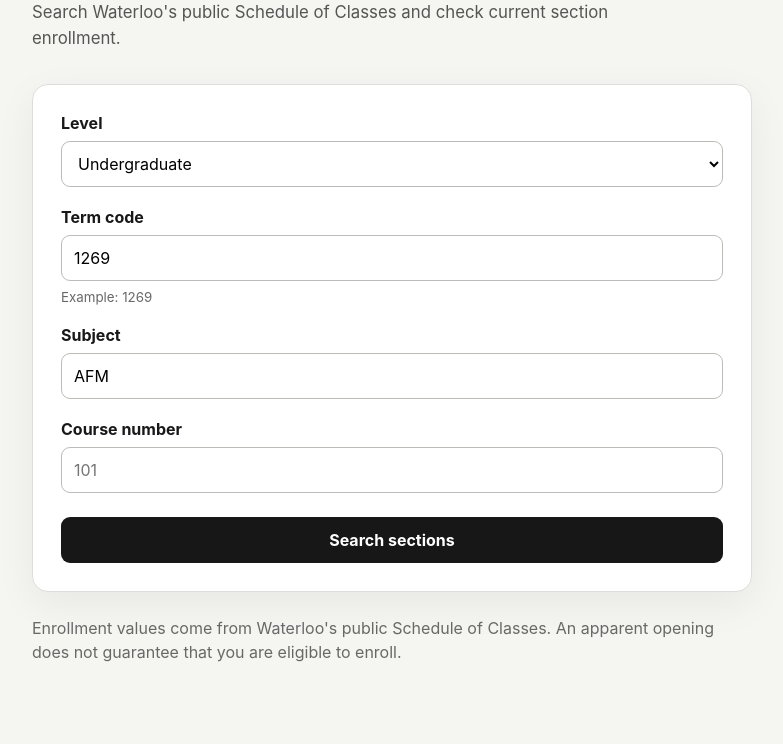
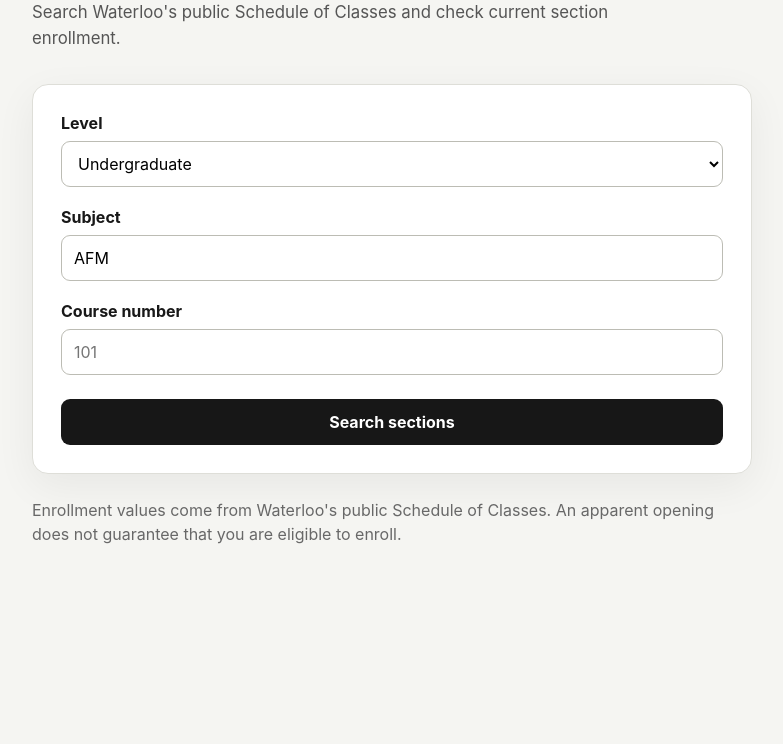
Before and after one commit to Buckerit/UW_SEAT_WATCH, a FastAPI app: page / in a window 1280 px wide. Shown: the part 174-918 px from the top of the page, without its empty margins (248-1031 px from the left). After the commit the page ends 718 px from the top, so only its background shows below. Run offline with FastAPI, Linux system fonts and the light colour scheme.

Commit message:
Patches V1.0.1

```diff
--- a/app/routes/search.py
+++ b/app/routes/search.py
@@ -1,4 +1,5 @@
 from __future__ import annotations
+from datetime import date
 import re
 from fastapi import APIRouter, Form, Request, status
 from fastapi.responses import HTMLResponse
@@ -29,15 +30,33 @@ UNIV UU UX VCULT WATER WIL WKRPT YC
 """.split()
 
 
+def get_default_term_code(today: date | None = None) -> str:
+    today = today or date.today()
+
+    if today.month <= 4:
+        term_suffix = "5"
+        term_year = today.year
+    elif today.month <= 8:
+        term_suffix = "9"
+        term_year = today.year
+    else:
+        term_suffix = "1"
+        term_year = today.year + 1
+
+    return f"1{term_year % 100:02d}{term_suffix}"
+
+
 @router.get("/", response_class=HTMLResponse)
 async def show_search_page(request: Request) -> HTMLResponse:
+    term = get_default_term_code()
+
     return templates.TemplateResponse(
         request=request,
         name="index.html",
         context={
                 "values": {
                     "level": "under",
-                    "term": "1269",
+                    "term": term,
                     "subject": "AFM",
                     "catalog_number": "",
                 },
--- a/app/templates/index.html
+++ b/app/templates/index.html
@@ -64,24 +64,11 @@
                 </select>
             </div>
 
-            <div class="field">
-                <label for="term">Term code</label>
-
-                <input
-                    id="term"
-                    name="term"
-                    type="text"
-                    value="{{ values.term }}"
-                    inputmode="numeric"
-                    maxlength="4"
-                    placeholder="1269"
-                    required
-                >
-
-                <small>
-                    Example: 1269
-                </small>
-            </div>
+            <input
+                type="hidden"
+                name="term"
+                value="{{ values.term }}"
+            >
 
             <div class="field">
                 <label for="subject">Subject</label>
```
Also changed, not shown: tests/test_search.py (added, +11 -0 lines).
